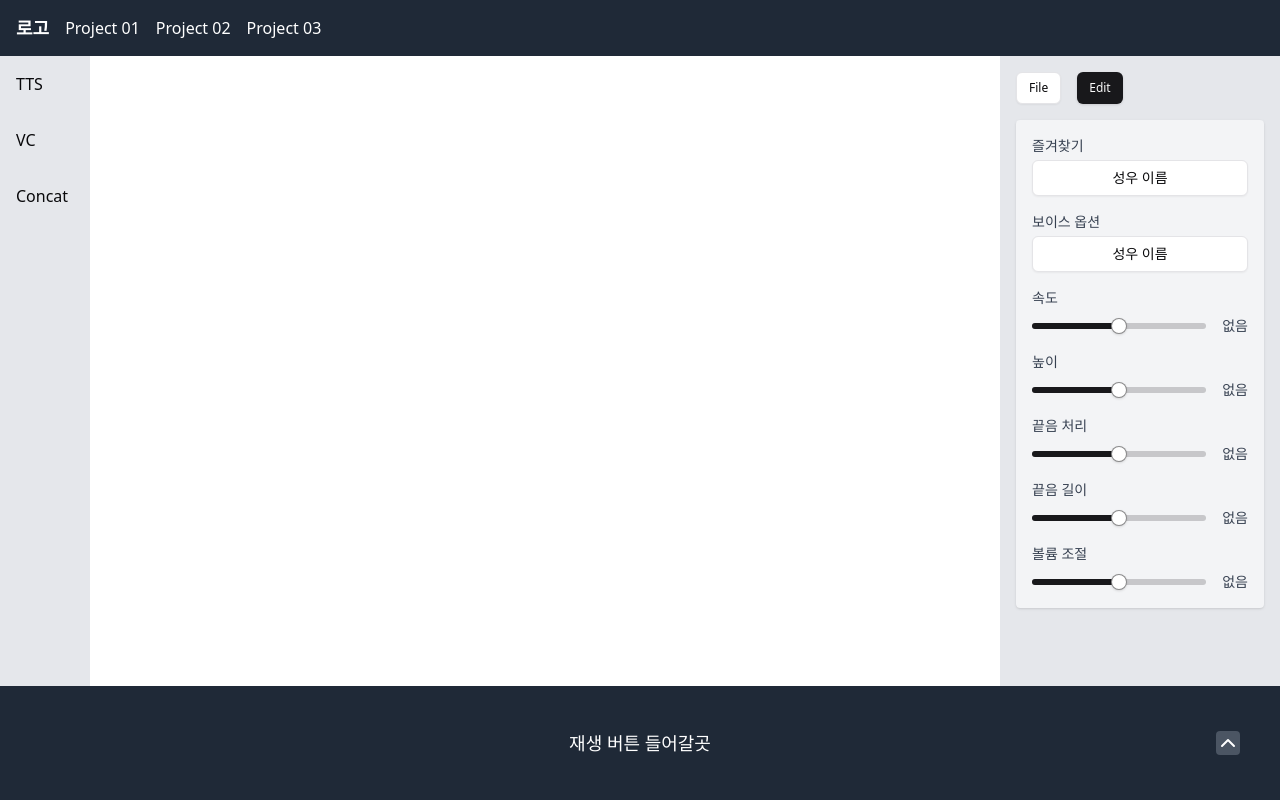
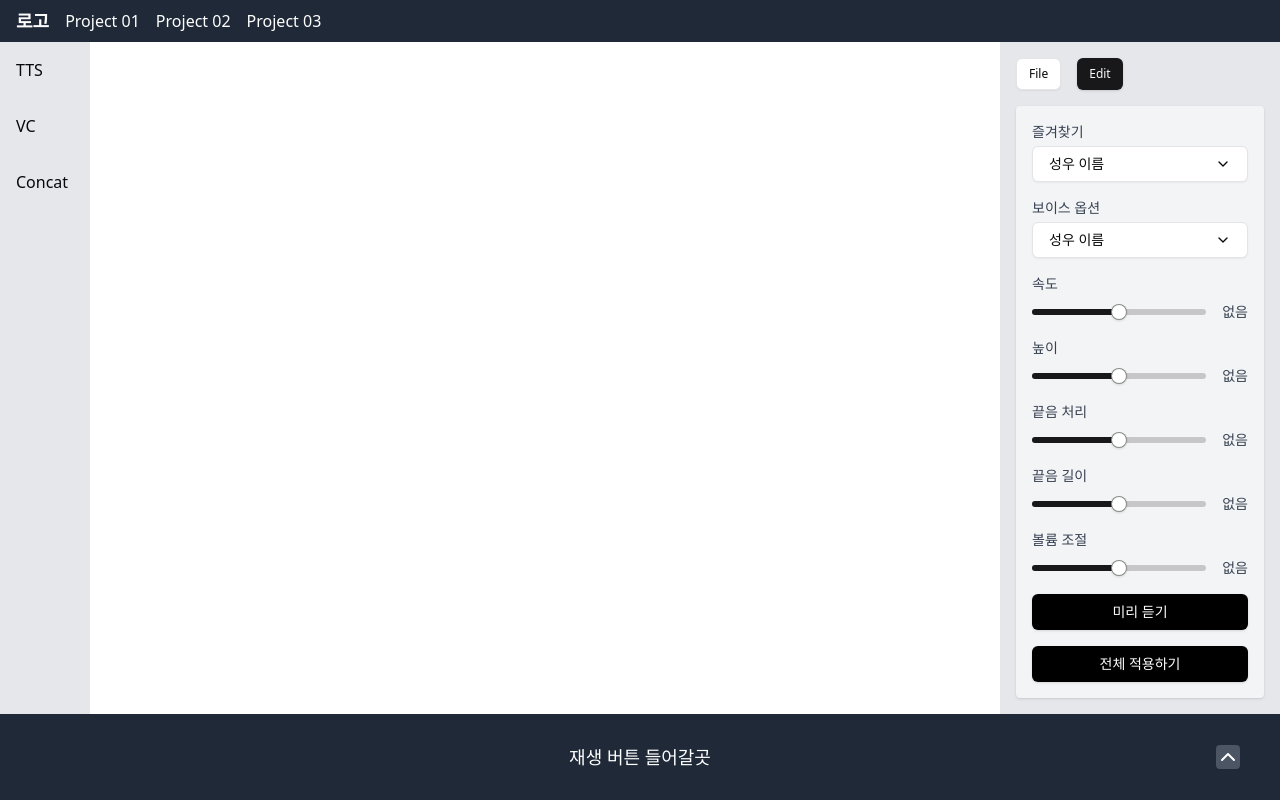
Before and after one commit to FC-DEV-FinalProject/FinalProject_5RE5_FE, a React (Vite) app: page /project in a window 1280 px wide. Both pictures are taken after a click on the button "Edit". Built offline with nearby package versions, Linux system fonts and the light colour scheme.

Commit message:
feat: 드롭다운 메뉴에 아이콘 추가함으로써 드롭다운 메뉴 가독성 향상 (#32)

```diff
--- a/src/components/sidebar/sidebarContent/EditContent.tsx
+++ b/src/components/sidebar/sidebarContent/EditContent.tsx
@@ -2,6 +2,7 @@ import { useState } from 'react';
 
 import { DropdownSelector } from '@/components/ui/dropDownSelector';
 import { SliderControl } from '@/components/ui/sliderControl';
+import { Button } from '@/components/ui/button';
 
 const EditContent = () => {
   const [selectedFavorite, setSelectedFavorite] = useState('성우 이름');
@@ -22,7 +23,9 @@ const EditContent = () => {
   ];
 
   return (
-    <div className='flex flex-col w-full gap-4 p-4 bg-gray-100 rounded shadow'>
+    <div className='flex flex-col w-full h-full gap-4 p-4 bg-gray-100 rounded shadow'>
+      {/* 컨텐츠 영역 */}
+      <div className='flex flex-col flex-1 gap-4'>
         {/* 즐겨찾기 Dropdown */}
         <DropdownSelector
           label='즐겨찾기'
@@ -39,7 +42,7 @@ const EditContent = () => {
           options={['Wimon', '원준', 'James']}
         />
 
-      {/*slider */}
+        {/* 슬라이더 */}
         {sliders.map((slider) => {
           const [value, setValue] = slider.setValue;
           return (
@@ -52,6 +55,13 @@ const EditContent = () => {
           );
         })}
       </div>
+
+      {/* 하단 버튼 */}
+      <div className='flex flex-col gap-4'>
+        <Button className='w-full text-white bg-black'>미리 듣기</Button>
+        <Button className='w-full text-white bg-black'>전체 적용하기</Button>
+      </div>
+    </div>
   );
 };
 
--- a/src/components/ui/dropDownSelector.tsx
+++ b/src/components/ui/dropDownSelector.tsx
@@ -8,6 +8,7 @@ import {
   DropdownMenuSeparator,
   DropdownMenuTrigger,
 } from '@/components/ui/dropdown-menu';
+import { ChevronDown } from 'lucide-react';
 
 // 재사용 가능한 Dropdown 컴포넌트
 export const DropdownSelector = ({
@@ -28,8 +29,12 @@ export const DropdownSelector = ({
       </label>
       <DropdownMenu>
         <DropdownMenuTrigger asChild>
-          <Button variant='outline' className='w-full'>
+          <Button
+            variant='outline'
+            className='flex items-center justify-between w-full'
+          >
             {value}
+            <ChevronDown className='w-4 h-4' />
           </Button>
         </DropdownMenuTrigger>
         <DropdownMenuContent className='w-56'>
```
Lines whose indentation alone changed are shown as unchanged.
